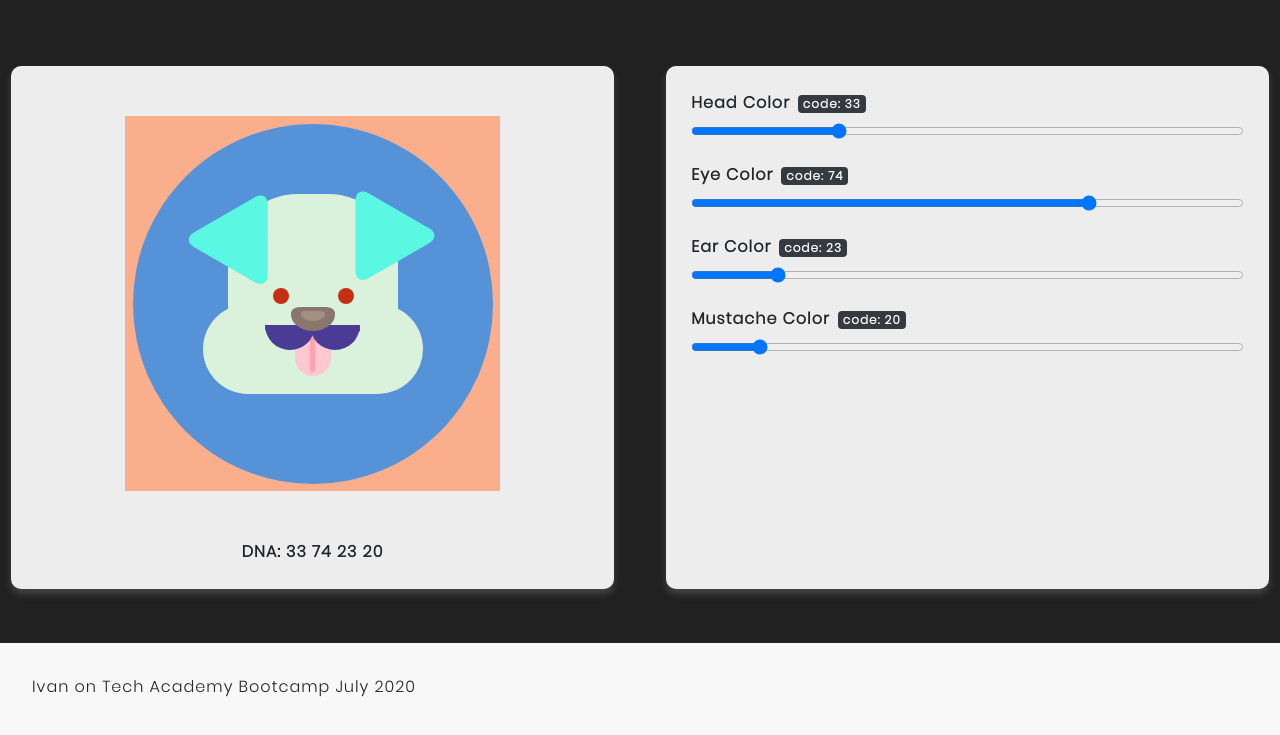
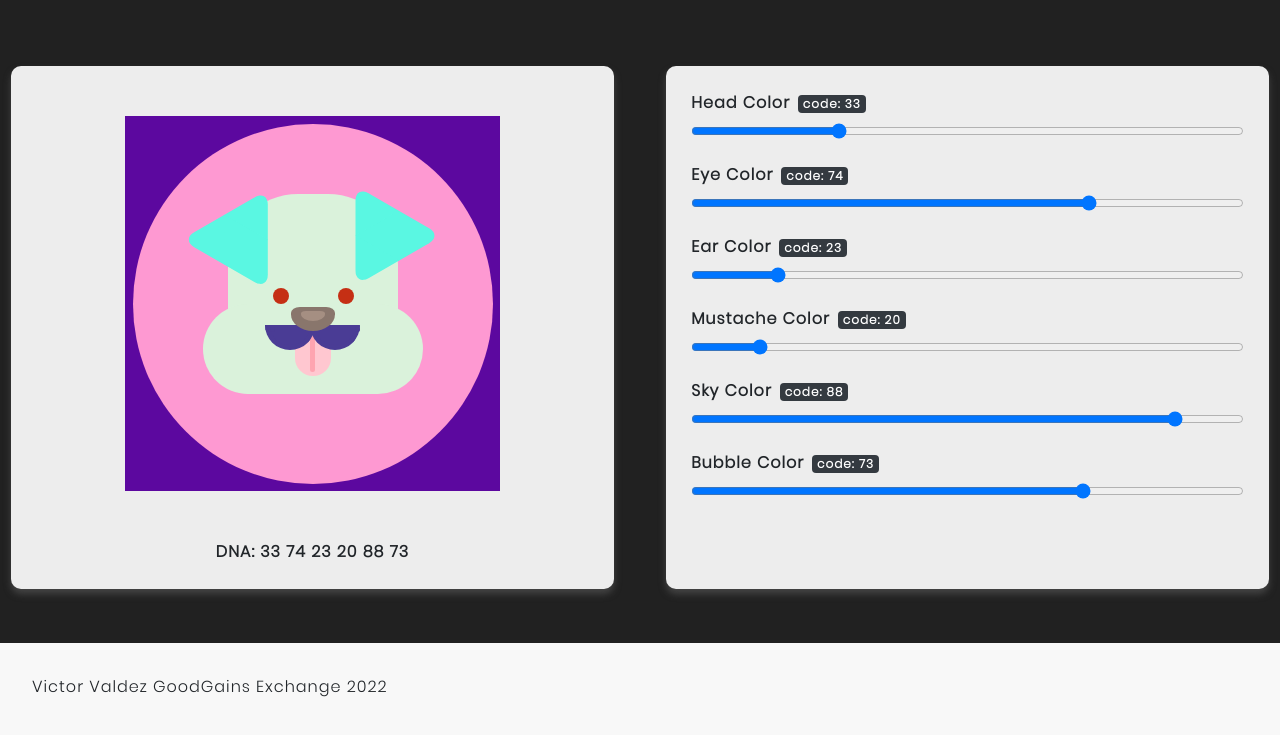
Before and after one commit to VictorHernandezzz/CryptoDoggyFactory, a plain HTML site: page client/index.html in a window 1280 px wide. Shown: the part 131-866 px from the top of the page. Drawn offline with Linux system fonts and the light colour scheme.

Commit message:
minor updates

```diff
--- a/client/assets/js/catFactory.js
+++ b/client/assets/js/catFactory.js
@@ -43,6 +43,18 @@ function mouthColor(color,code) {
     $('#mouthcode').html('code: ' + code) //This updates text of the badge next to the slider
     $('#dnamouth').html(code) //This updates the body color part of the DNA that is displayed below the cat
 }
+//This function is for the color of the sky
+function skyColor(color,code) {
+    $('.doggy-container').css('background', '#' + color)  //This changes the color of the eyes
+    $('#skycode').html('code: ' + code) //This updates text of the badge next to the slider
+    $('#dnasky').html(code) //This updates the body color part of the DNA that is displayed below the cat
+}
+//This function is for the color of the bubble
+function bubbleColor(color,code) {
+    $('.bubble').css('background', '#' + color)  //This changes the color of the eyes
+    $('#bubblecode').html('code: ' + code) //This updates text of the badge next to the slider
+    $('#dnabubble').html(code) //This updates the body color part of the DNA that is displayed below the cat
+}
 
 
 //###################################################
--- a/client/assets/js/catSettings.js
+++ b/client/assets/js/catSettings.js
@@ -6,6 +6,8 @@ var defaultDNA = {
     "mouthColor" : 20,
     "eyesColor" : 74,
     "earsColor" : 23,
+    "skyColor": 88,
+    "bubbleColor": 73,
     //Cattributes
     "eyesShape" : 1,
     "decorationPattern" : 1,
@@ -21,6 +23,8 @@ $( document ).ready(function() {
   $('#dnaeyes').html(defaultDNA.eyesColor);
   $('#dnaears').html(defaultDNA.earsColor);
   $('#dnamouth').html(defaultDNA.mouthColor);
+  $('#dnasky').html(defaultDNA.skyColor);
+  $('#dnabubble').html(defaultDNA.bubbleColor);
 
 //   $('#dnashape').html(defaultDNA.eyesShape)
 //   $('#dnadecoration').html(defaultDNA.decorationPattern)
@@ -34,6 +38,8 @@ $( document ).ready(function() {
 
 function getDna(){
     var dna = ''
+    dna += $('#dnasky').html()
+    dna += $('#dnabubble').html()
     dna += $('#dnabody').html()
     dna += $('#dnamouth').html()
     dna += $('#dnaeyes').html()
@@ -57,6 +63,10 @@ function renderCat(dna){
     $('#earsColor').val(dna.earsColor)
     mouthColor(colors[dna.mouthColor],dna.mouthColor)
     $('#mouthColor').val(dna.mouthColor)
+    skyColor(colors[dna.skyColor],dna.skyColor)
+    $('#skyColor').val(dna.skyColor)
+    bubbleColor(colors[dna.bubbleColor],dna.bubbleColor)
+    $('#bubbleColor').val(dna.bubbleColor)
 }
 
 // Changing cat colors
@@ -79,3 +89,13 @@ $('#mouthColor').change(()=>{
   var colorVal = $('#mouthColor').val()
   mouthColor(colors[colorVal],colorVal)
 })
+
+$('#skyColor').change(()=>{
+  var colorVal = $('#skyColor').val()
+  skyColor(colors[colorVal],colorVal)
+})
+
+$('#bubbleColor').change(()=>{
+  var colorVal = $('#bubbleColor').val()
+  bubbleColor(colors[colorVal],colorVal)
+})
--- a/client/index.html
+++ b/client/index.html
@@ -49,6 +49,8 @@
                         <span id="dnaeyes"></span>
                         <span id="dnaears"></span>
                         <span id="dnamouth"></span>
+                        <span id="dnasky"></span>
+                        <span id="dnabubble"></span>
 
                             <!-- Cattributes -->
                             <span id="dnashape"></span>
@@ -75,13 +77,19 @@
                         <br/>
                         <label for="formControlRange"><b>Mustache Color</b><span class="badge badge-dark ml-2" id="mouthcode"></span></label>
                         <input type="range" min="10" max="98" class="form-control-range" id="mouthColor">
+                        <br/>
+                        <label for="formControlRange"><b>Sky Color</b><span class="badge badge-dark ml-2" id="skycode"></span></label>
+                        <input type="range" min="10" max="98" class="form-control-range" id="skyColor">
+                        <br/>
+                        <label for="formControlRange"><b>Bubble Color</b><span class="badge badge-dark ml-2" id="bubblecode"></span></label>
+                        <input type="range" min="10" max="98" class="form-control-range" id="bubbleColor">
                     </div>
                 </div>
             </div>
         </div>
         <br>
         <footer align="left">
-            <p>Ivan on Tech Academy Bootcamp July 2020</p>
+            <p>Victor Valdez GoodGains Exchange 2022</p>
         </footer>
     </body>
         <script src="assets/js/colors.js"></script>
```
